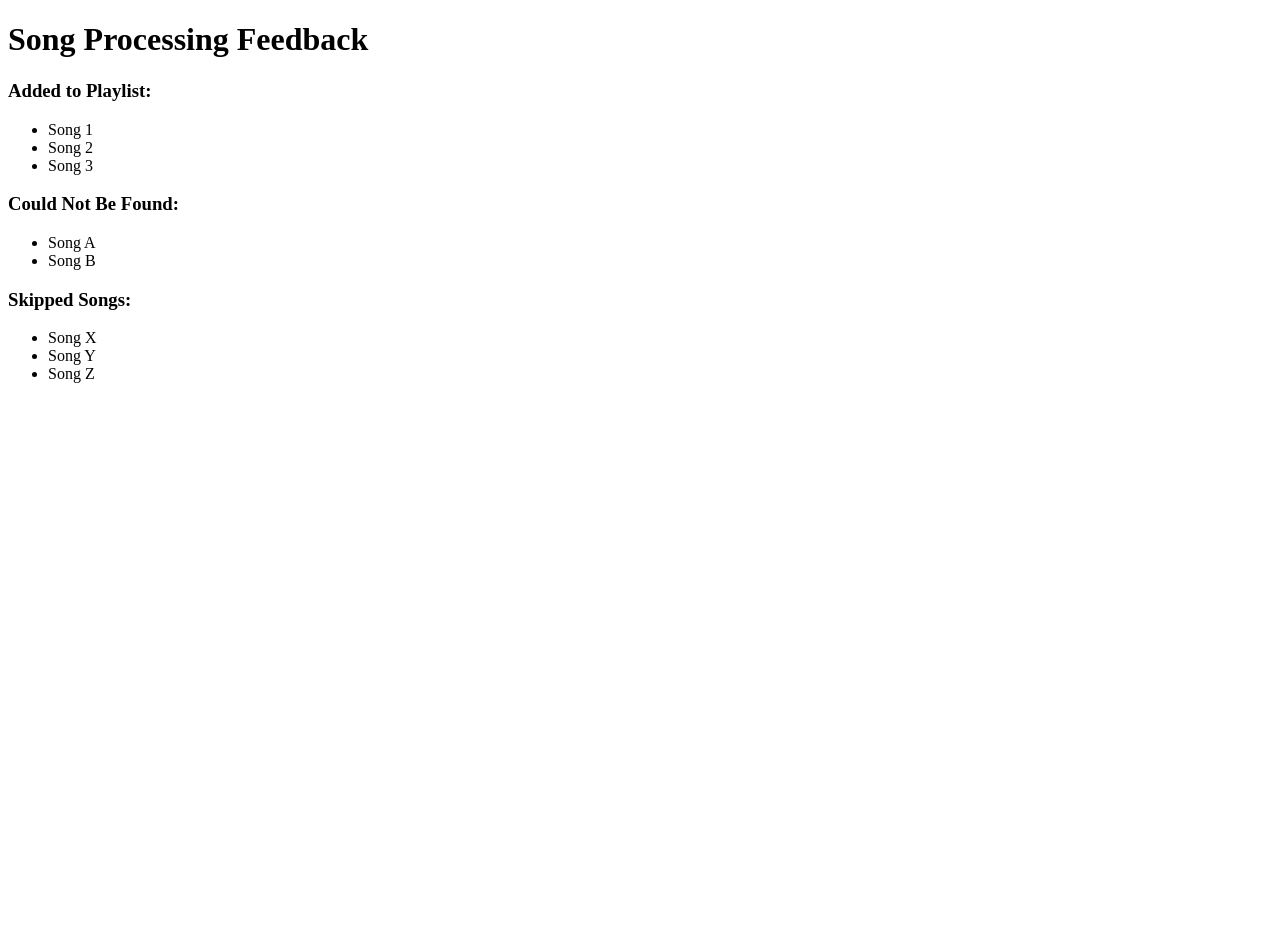
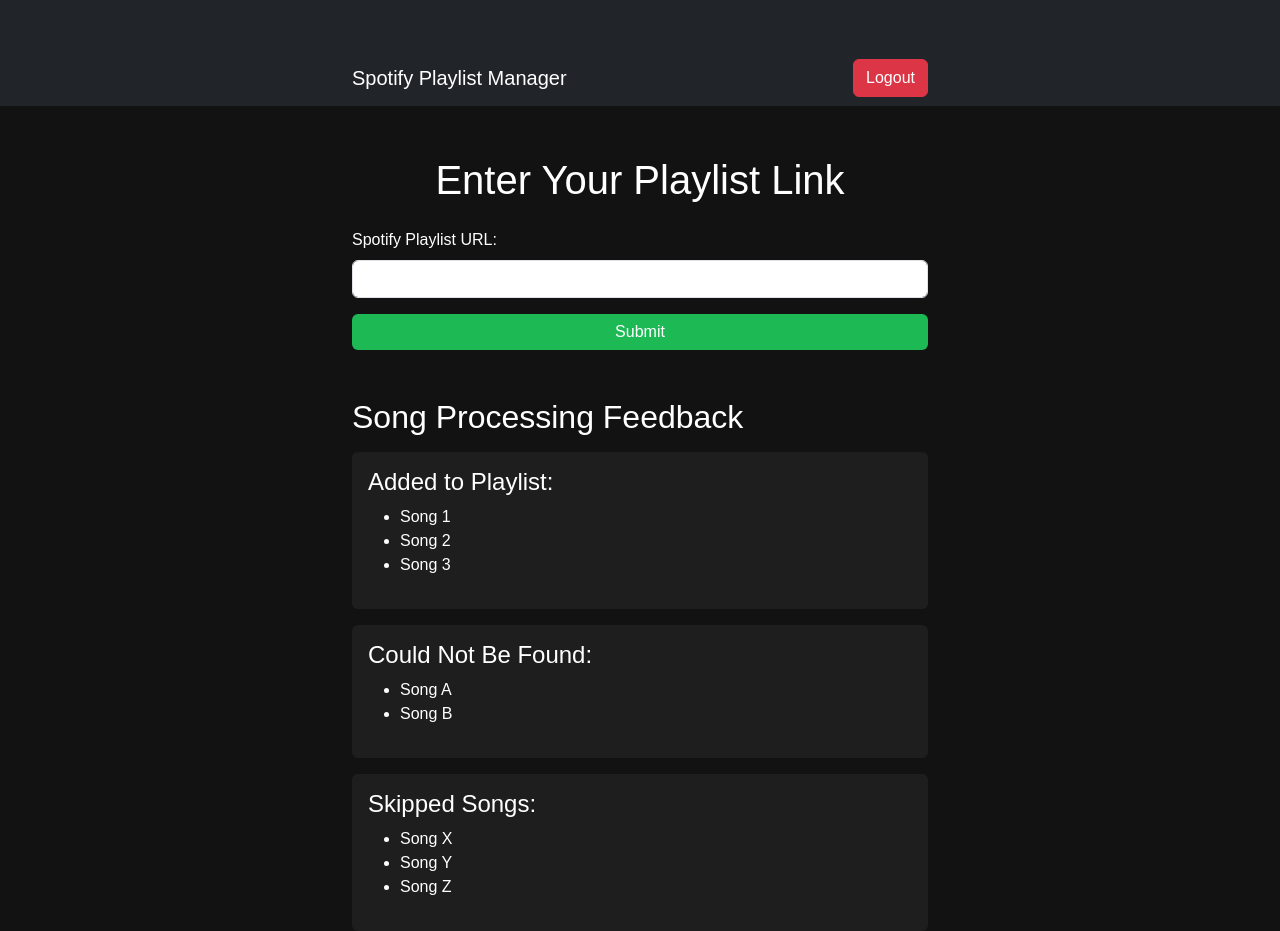
Before and after one commit to Chetoh16/SongAdder, a Flask app: page /songs in a window 1280 px wide. Before the commit the page ends 383 px from the top, so only its background shows below. Run offline with Flask 3, Linux system fonts and the light colour scheme.

Commit message:
Made a better html.file

```diff
--- a/song_adder.py
+++ b/song_adder.py
@@ -70,7 +70,7 @@ sp = Spotify(oauth_manager=sp_oauth)
 # Creates a Spotify object (sp) that will be used to make requests to the Spotify API using the authentication manager (sp_oauth).
 # Call methods on to get data
 
-@app.route('/')
+@app.route("/", methods=["GET", "POST"])
 # Defines the route for the homepage (/). The home() function handles requests to this route.
 def home():
     error_message = request.args.get('error_message')  # Get the error message if available
@@ -81,22 +81,19 @@ def home():
         # If the token is not valid, the app generates an authorisation URL where the user can log in and grant permissions.
         return redirect(auth_url)
         # Redirects the user to the Spotify login page for authentication.
+    if request.method == "POST":
+        playlist_link = request.form.get("playlist_link")
 
-    return render_template_string("""
-        <h1>Enter Your Playlist Link</h1>
-        <form action="/process_playlist" method="post">
-            <label for="playlist_url">Spotify Playlist URL:</label><br>
-            <input type="text" id="playlist_url" name="playlist_url" required><br><br>
-            <input type="submit" value="Submit">
-        </form>
-        {% if error_message %}
-            <div style="color: red; border: 1px solid red; padding: 10px; margin-top: 10px;">
-                <strong>Error:</strong> {{ error_message }}
-            </div>
-        {% endif %}
-    """, error_message=error_message)
+        if not is_valid_playlist_link(playlist_link):  # Check if the link is valid
+            return redirect(url_for("home", error_message="Invalid playlist link! Please enter a valid one."))
 
-    # if the user is authenticated, the app renders an HTML form where the user can enter a Spotify playlist URL. If an error message exists, it’s displayed in a red box.
+    return render_template('home.html', error_message=error_message)
+# If the user is authenticated, the app renders an HTML form where the user can enter a Spotify playlist URL. If an error message exists, it’s displayed in a red box.
+
+# if the user is authenticated, the app renders an HTML form where the user can enter a Spotify playlist URL. If an error message exists, it’s displayed in a red box.
+def is_valid_playlist_link(link):
+    """Function to check if a playlist link is valid"""
+    return link.startswith("https://") and "playlist" in link  # Example validation
 
 @app.route('/process_playlist', methods=['POST'])
 def process_playlist():
--- a/templates/home.html
+++ b/templates/home.html
@@ -3,27 +3,104 @@
 <head>
     <meta charset="UTF-8">
     <meta name="viewport" content="width=device-width, initial-scale=1.0">
-    <title>Document</title>
+    <title>Spotify Playlist Manager</title>
+    <link href="https://cdn.jsdelivr.net/npm/bootstrap@5.3.0/dist/css/bootstrap.min.css" rel="stylesheet">
+    <style>
+        body {
+            background-color: #121212;
+            color: white;
+            font-family: Arial, sans-serif;
+        }
+        .container {
+            max-width: 600px;
+            margin-top: 50px;
+        }
+        .card {
+            background-color: #1e1e1e;
+            color: white;
+            border: none;
+        }
+        .btn-primary {
+            background-color: #1DB954;
+            border: none;
+        }
+        .btn-primary:hover {
+            background-color: #17a347;
+        }
+        a {
+            color: #1DB954;
+            text-decoration: none;
+        }
+        a:hover {
+            text-decoration: underline;
+        }
+    </style>
 </head>
 <body>
-    <h1>Song Processing Feedback</h1>
-    <h3>Added to Playlist:</h3>
+
+<nav class="navbar navbar-dark bg-dark">
+    <div class="container">
+        <a class="navbar-brand" href="#">Spotify Playlist Manager</a>
+        <a href="/logout" class="btn btn-danger">Logout</a>
+    </div>
+</nav>
+
+<div class="container">
+    <h1 class="text-center">Enter Your Playlist Link</h1>
+
+    <!-- Show error message if it exists -->
+    {% if error_message %}
+    <div class="alert alert-danger alert-dismissible fade show mt-3" role="alert">
+        <strong>Error:</strong> {{ error_message }}
+        <button type="button" class="btn-close" data-bs-dismiss="alert" aria-label="Close"></button>
+    </div>
+    {% endif %}
+
+    <form action="/process_playlist" method="post" class="mt-4">
+        <label for="playlist_url" class="form-label">Spotify Playlist URL:</label>
+        <input type="text" id="playlist_url" name="playlist_url" class="form-control" required>
+        <button type="submit" class="btn btn-primary mt-3 w-100">Submit</button>
+    </form>
+</div>
+
+<div class="container mt-5">
+    <h2>Song Processing Feedback</h2>
+
+    <div class="card mt-3">
+        <div class="card-body">
+            <h4>Added to Playlist:</h4>
             <ul>
                 {% for track in added_tracks %}
-            <li>{{ track | safe }}</li>  <!-- Use 'safe' to render the HTML link correctly -->
+                <li>{{ track | safe }}</li>
                 {% endfor %}
             </ul>
-    <h3>Could Not Be Found:</h3>
+        </div>
+    </div>
+
+    <div class="card mt-3">
+        <div class="card-body">
+            <h4>Could Not Be Found:</h4>
             <ul>
                 {% for track in not_found_tracks %}
                 <li>{{ track }}</li>
                 {% endfor %}
             </ul>
-    <h3>Skipped Songs:</h3>
+        </div>
+    </div>
+
+    <div class="card mt-3">
+        <div class="card-body">
+            <h4>Skipped Songs:</h4>
             <ul>
                 {% for track in skipped_tracks %}
                 <li>{{ track }}</li>
                 {% endfor %}
             </ul>
+        </div>
+    </div>
+</div>
+
+
+<script src="https://cdn.jsdelivr.net/npm/bootstrap@5.3.0/dist/js/bootstrap.bundle.min.js"></script>
 </body>
 </html>
```
Lines whose indentation alone changed are shown as unchanged.
